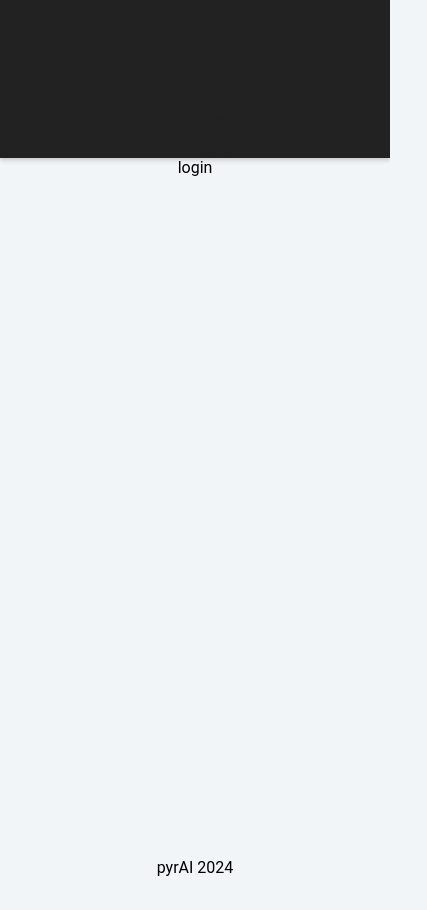
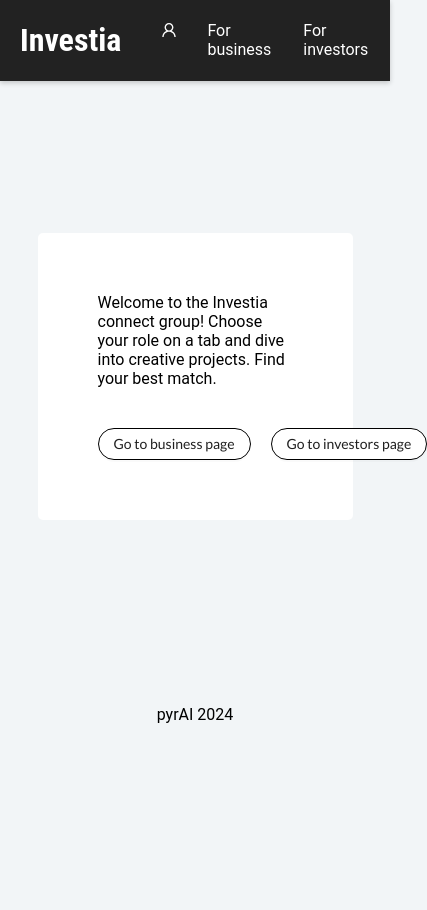
Before and after one commit to buchwaldagata/PyrAI_frontend, a Next.js app: page / in a window 390 px wide. Shown: the whole page, 427 px wide, since content can reach past the window. After the commit the page ends 844 px from the top, so only its background shows below. Built offline with nearby package versions, Linux system fonts and the light colour scheme.

Commit message:
Header, main page

```diff
--- /dev/null
+++ b/src/app/Home.module.scss
@@ -0,0 +1,22 @@
+.mainCard {
+	display: flex;
+	flex-direction: column;
+	align-items: center;
+	height: 70vh;
+	justify-content: center;
+
+	.card {
+		width: 50vw;
+		display: flex;
+		flex-direction: column;
+		background-color: white;
+		border-radius: 5px;
+		padding: 60px;
+		gap: 40px;
+
+		.buttons {
+			display: flex;
+			gap: 20px;
+		}
+	}
+}
--- a/src/app/components/header/Header.module.scss
+++ b/src/app/components/header/Header.module.scss
@@ -2,29 +2,21 @@
 	display: flex;
 	justify-content: space-between;
 	align-items: center;
-  // padding: 5px 20px;
-  background-color: var(--color-black); /* Dark background for the header */
-  color: white; /* White text color */
+	background-color: var(--color-black);
+	color: white !important;
 	box-shadow: 0 2px 5px rgba(0, 0, 0, 0.2);
+	padding: 0 20px;
+	a {
+		color: white;
+	}
+
+	a:hover {
+		color: var(--color-primary);
+	}
 
 	&__right ul {
 		display: flex;
 		list-style: none;
 		gap: 30px;
-    margin: 0;
-    padding: 0;
-    width: 100vw;
 	}
 }
-
-@media (max-width: 768px) {
-  .header {
-    flex-direction: column;
-    text-align: center;
-  }
-
-  .header__right ul {
-    flex-direction: column;
-    gap: 10px;
-  }
-}
--- a/src/app/components/header/Header.tsx
+++ b/src/app/components/header/Header.tsx
@@ -2,11 +2,12 @@ import React from "react";
 import s from "./Header.module.scss";
 import Link from "next/link";
 import { UserOutlined } from "@ant-design/icons";
+
 export const Header = () => {
   return (
     <header className={s.header}>
       <h1 className={s.header__left}>
-        <Link href="/products">Investia</Link>
+        <Link href="/">Investia</Link>
       </h1>
 
       <nav className={s.header__right}>
@@ -20,7 +21,7 @@ export const Header = () => {
             <Link href="/products">For business</Link>
           </li>
           <li>
-            <Link href="/products">For investor</Link>
+            <Link href="/products">For investors</Link>
           </li>
         </ul>
       </nav>
--- a/src/app/globals.css
+++ b/src/app/globals.css
@@ -12,34 +12,21 @@
 
 body {
   color: black;
-  display: flex;
-  justify-content: center;
   background-color: #f2f5f7;
-  display: flex;
-  align-items: center;
-  flex-direction: column;
   margin: 0;
 }
 
-main {
-  min-height: 79vh;
-  width: 50vw;
-  display: flex;
-  align-items: center;
-  flex-direction: column;
-}
 body {
-  font-family: "Roboto", sans-serif; /* For general text */
+  font-family: "Roboto", sans-serif;
 }
 
 h1,
 h2,
 h3 {
-  font-family: "Roboto Condensed", sans-serif; /* For headings */
+  font-family: "Roboto Condensed", sans-serif;
 }
 
 a {
-  color: var(--color-black);
   text-decoration: none;
 }
 
--- a/src/app/page.tsx
+++ b/src/app/page.tsx
@@ -1,8 +1,17 @@
-export default function Login() {
+import { Button } from "antd";
+import Link from "next/link";
+import s from './Home.module.scss';
 
-      return (
-    <div>
-		login
+export default function Home() {
+    return (
+    <div className={s.mainCard}>
+		<div className={s.card}>
+			Welcome to the Investia connect group! Choose your role on a tab and dive into creative projects. Find your best match.
+			<div className={s.buttons}>
+				<Button><Link href="/products"> Go to business page </Link></Button>
+				<Button><Link href="/products"> Go to investors page </Link></Button>
+			</div>
+		</div>
 	</div>
-  )
+	)
 }
```
Also changed, not shown: src/app/components/layout/Layout.tsx (deleted, +0 -16 lines), src/app/products/Products.module.scss (+11 -0 lines), src/app/products/page.tsx (+4 -23 lines). Lines whose indentation alone changed are shown as unchanged.
